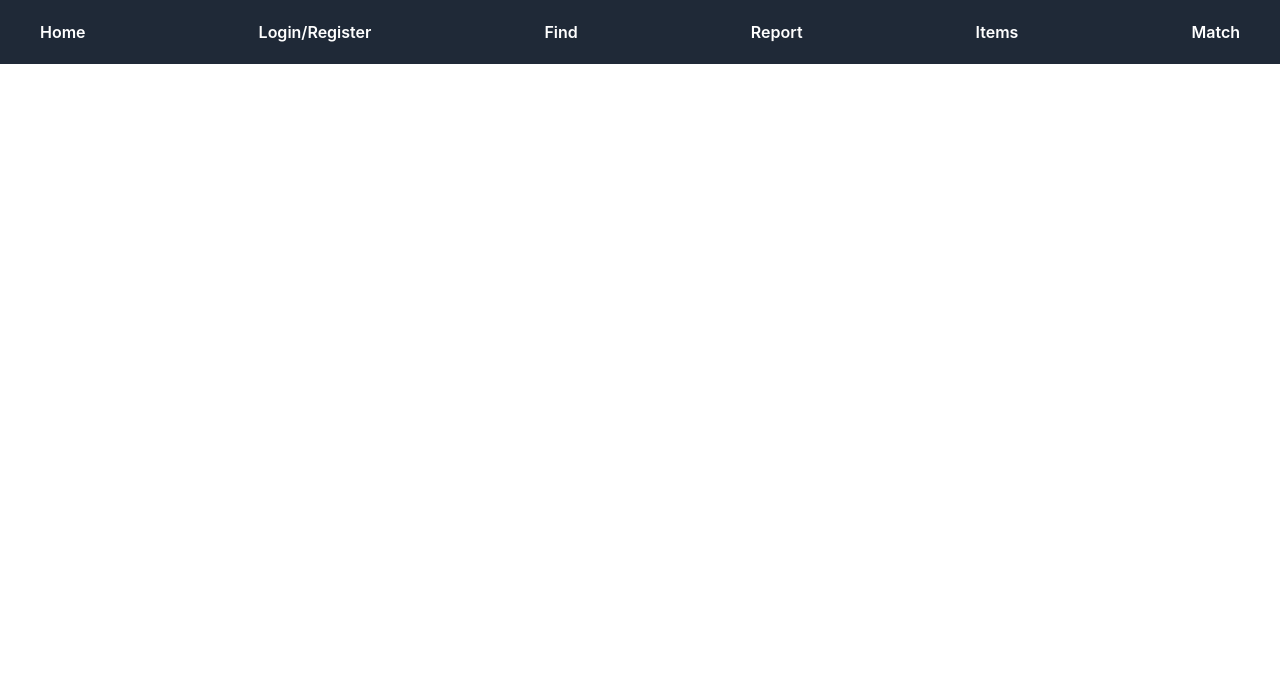
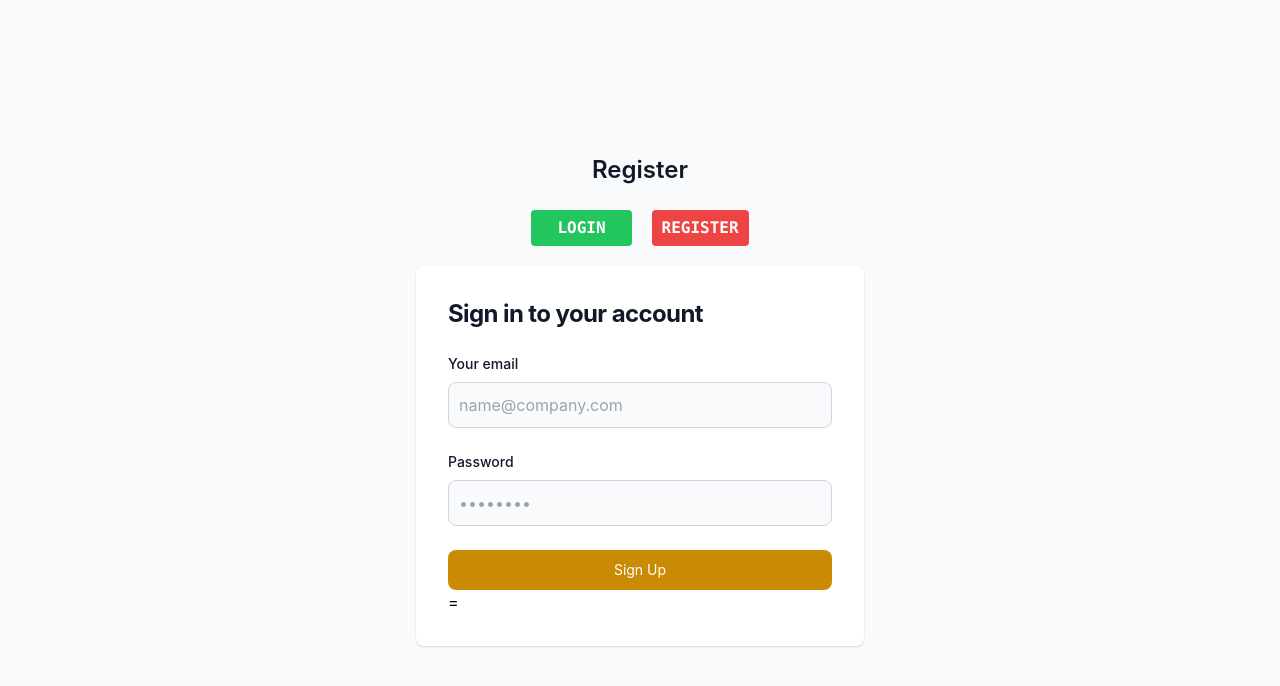
Before and after one commit to rajat12826/FrontendLost, a React (Create React App) app: page / in a window 1280 px wide. Shown: the top 686 px of the page. Built offline with nearby package versions, Linux system fonts and the light colour scheme.

Commit message:
updated login

```diff
--- a/src/components/Navbar.jsx
+++ b/src/components/Navbar.jsx
@@ -1,10 +1,13 @@
 import React from "react";
 import { Link } from "react-router-dom";
+import Login from "./Login";
 
 function Navbar() {
+    const user=localStorage.getItem('user')
     return (
         <nav>
-            <ul className="flex justify-between bg-gray-800 text-white font-semibold text-md py-5 px-10 max-sm:px-0 ">
+            {
+                user?<ul className="flex justify-between bg-gray-800 text-white font-semibold text-md py-5 px-10 max-sm:px-0 ">
                 <li><Link to="/" className="hover:font-bold hover:text-green-500 ">Home</Link></li>
                 <li><Link to="/login" className="hover:font-bold hover:text-green-500 ">Login/Register</Link></li>
                 <li><Link to="/find" className="hover:font-bold hover:text-green-500 ">Find</Link></li>
@@ -12,7 +15,8 @@ function Navbar() {
 
                 <li><Link to="/items" className="hover:font-bold hover:text-green-500 ">Items</Link></li>
                 <li><Link to="/match" className="hover:font-bold hover:text-green-500 ">Match</Link></li>
-            </ul>
+            </ul>:<Login/>
+            }
         </nav>
     );
 }
```
